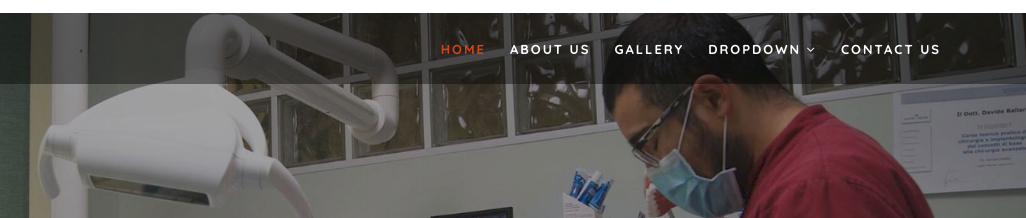
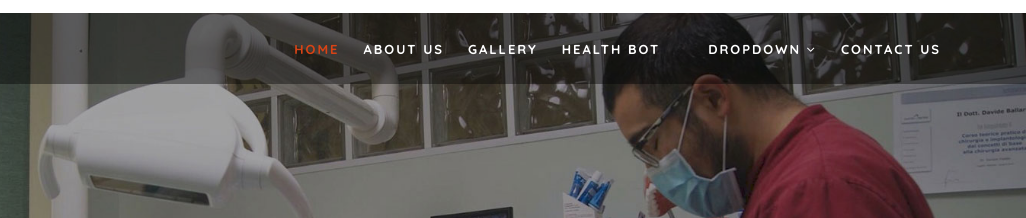
Before and after one commit to Subhash-Medisetty/project, a plain HTML site: page index.html in a window 1280 px wide. Shown: the part 72-290 px from the top of the page, 254-1280 px from the left. Drawn offline with Linux system fonts and the light colour scheme.

Commit message:
Update index.html

```diff
--- a/index.html
+++ b/index.html
@@ -129,6 +129,7 @@
 								<li><a href="index.html" class="active">Home</a></li>
 								<li class="mx-lg-4 mx-md-3 my-md-0 my-2"><a href="about.html">About Us</a></li>
 								<li><a href="gallery.html">Gallery</a></li>
+								<li class="mx-lg-4 mx-md-3 my-md-0 my-2"><a href="healthbot.html">Health bot</a></li>
 								<li class="mx-lg-4 mx-md-3 my-md-0 my-2">
 									<!-- First Tier Drop Down -->
 									<label for="drop-2" class="toggle toogle-2">Dropdown <span class="fa fa-angle-down" aria-hidden="true"></span>
```
